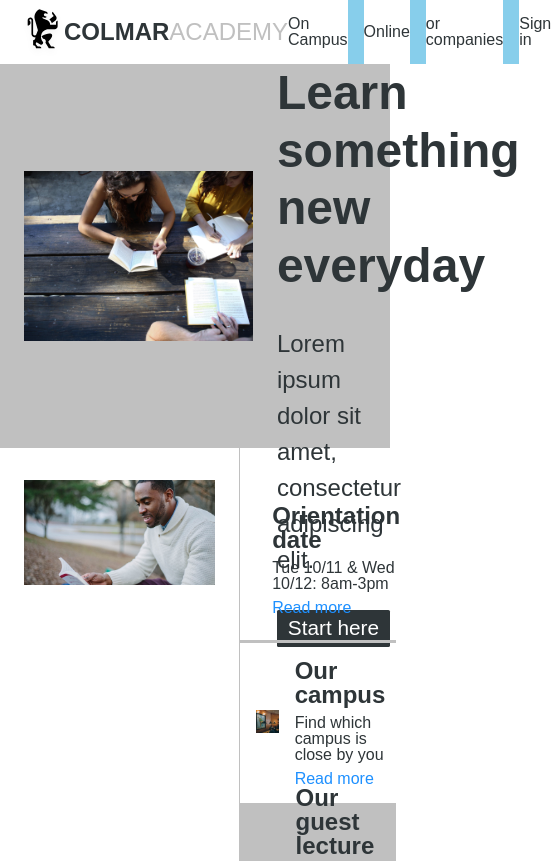
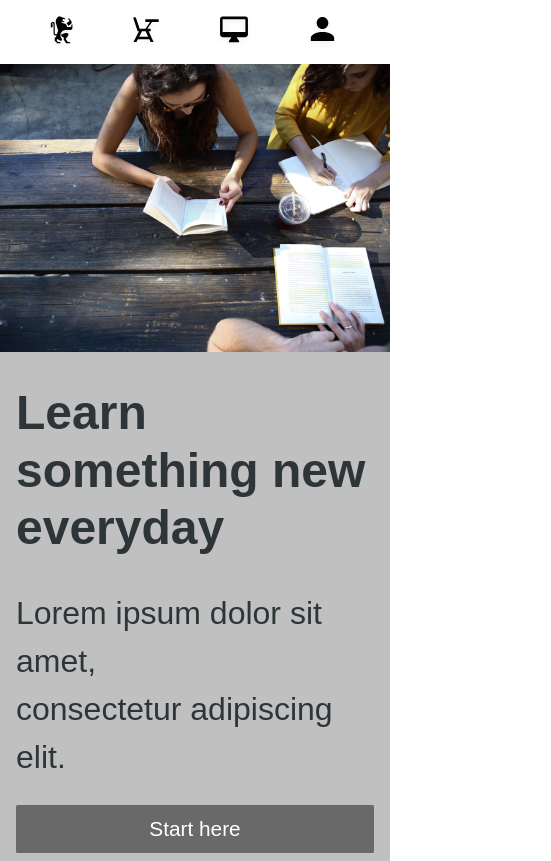
Before and after one commit to Emanny58/colmar, a plain HTML site: page index.html in a window 390 px wide. Shown: the top 861 px of the page, 551 px wide, since content can reach past the window. Drawn offline with Linux system fonts and the light colour scheme.

Commit message:
Mobile header and banner completed.

```diff
--- a/index.html
+++ b/index.html
@@ -12,8 +12,7 @@
 <!-- Header  -->
 
     <header>
-      <img src="resources/images/ic-logo.svg" alt="lion standing on its hind legs">
-
+      <img class="leon"src="resources/images/ic-logo.svg" alt="lion standing on its hind legs">
       <div class="top-bar">
         <div class="logo">
           <span class="log1">COLMAR</span><span class="log2">ACADEMY</span>
@@ -27,6 +26,7 @@
       </div>
 
       <div class="top-bar-mobile">
+        <img src="resources/images/ic-logo.svg" alt="lion standing on its hind legs">
         <img src="resources/images/ic-on-campus.svg" alt="figure stick desk">
         <img src="resources/images/ic-online.svg" alt="computer monitor">
         <img src="resources/images/ic-login.svg" alt="simpile human icon avitar">
--- a/resources/css/style.css
+++ b/resources/css/style.css
@@ -68,6 +68,18 @@ header img {
   display: none;
 }
 
+@media only screen and (max-width: 460px) {
+  .top-bar, .leon {
+    display: none;
+  }
+  .top-bar-mobile {
+    display: flex;
+    justify-content: space-around;
+    align-items: center;
+    width: 100%;
+    height: 70%;
+  }
+}
 
 /* Banner */
 
@@ -118,13 +130,43 @@ header img {
   justify-content: center;
   align-items: center;
   color: white;
-  background-color: hsl(200, 10%, 20%);
+  background-color: dimgray;
   font-size: 1.3rem;
   border-radius: 0.1rem;
 }
 
 .start-btn span {
   margin: 0.5rem auto;
+}
+
+@media only screen and (max-width: 460px) {
+  .banner {
+    display: flex;
+    flex-direction: column;
+  }
+
+  .banner .image-container {
+    width: 100%;
+    margin: 0;
+  }
+
+  .motto {
+    width: auto;
+    height: auto;
+    display: flex;
+    justify-content: center;
+    margin: 2rem 1rem;
+  }
+
+  .motto p {
+    margin-bottom: 1.5rem;
+    font-size: 2rem;
+  }
+
+  .start-btn {
+    width: 100%;
+    height: 3rem;
+  }
 }
 
 /* Information */
```
